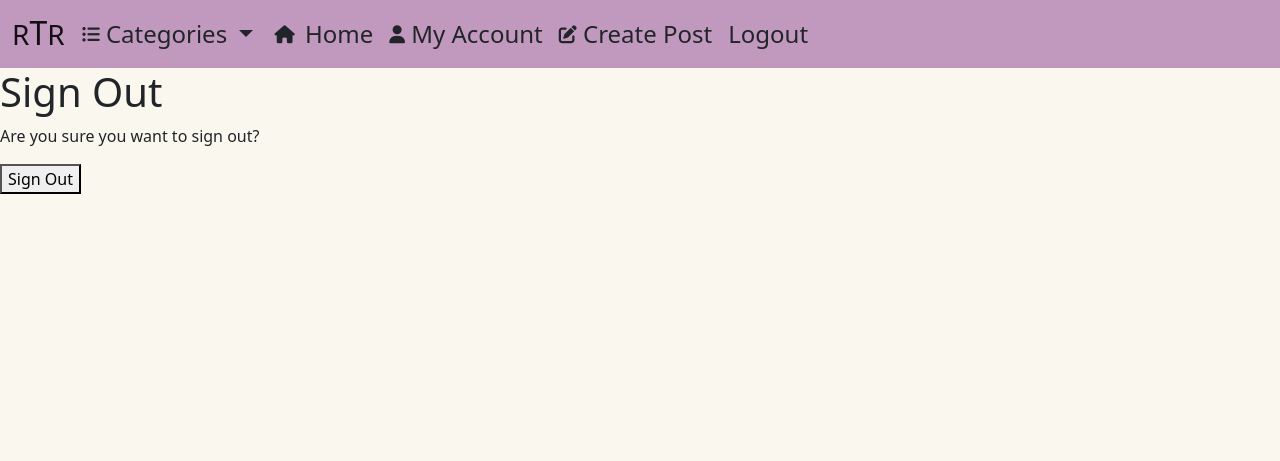
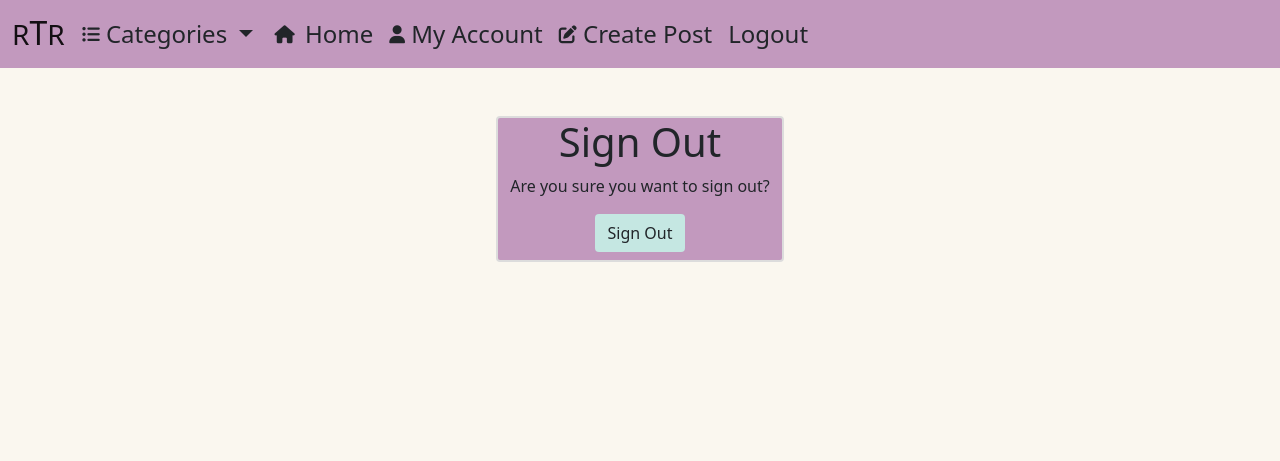
Before and after one commit to Enquil/rtr_v2, a Django app: page /accounts/logout/ in a window 1280 px wide. Shown: the top 461 px of the page. Run offline with Django 3.2, Linux system fonts and the light colour scheme; a user stored in the database is signed in; some libraries are stand-ins or nearby versions.

Commit message:
applied login/signup form styles to sign out form

```diff
--- a/templates/account/logout.html
+++ b/templates/account/logout.html
@@ -2,20 +2,26 @@
 
 {% load i18n %}
 
-{% block head_title %}{% trans "Sign Out" %}{% endblock %}
+{% block head_title %}Sign Out{% endblock %}
 
 {% block content %}
-<h1>{% trans "Sign Out" %}</h1>
+<div class="container-fluid d-flex justify-content-center align-items-center signup-wrap">
+  <div class="row text-center my-5">
+    <div class="wrap-signup col w-25 bg-lilac rounded">
+      <h1>Sign Out</h1>
 
-<p>{% trans 'Are you sure you want to sign out?' %}</p>
+      <p>Are you sure you want to sign out?</p>
 
       <form method="post" action="{% url 'account_logout' %}">
         {% csrf_token %}
         {% if redirect_field_value %}
         <input type="hidden" name="{{ redirect_field_name }}" value="{{ redirect_field_value }}"/>
         {% endif %}
-  <button type="submit">{% trans 'Sign Out' %}</button>
+        <button class="btn bg-mint mb-2" type="submit">Sign Out</button>
       </form>
+    </div>
+  </div>
+</div>
 
 
 {% endblock %}
```
Also changed, not shown: db.sqlite3. Lines whose indentation alone changed are shown as unchanged.
